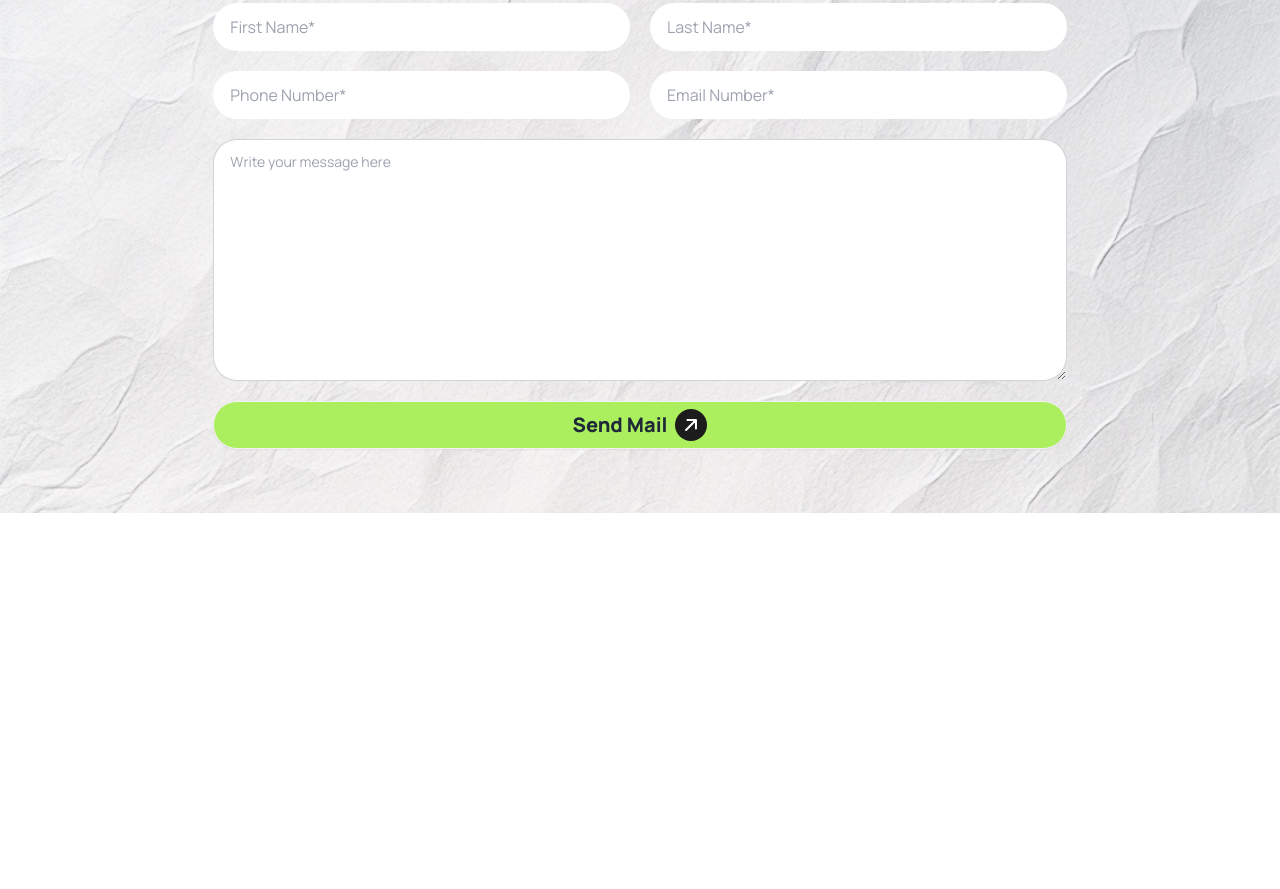
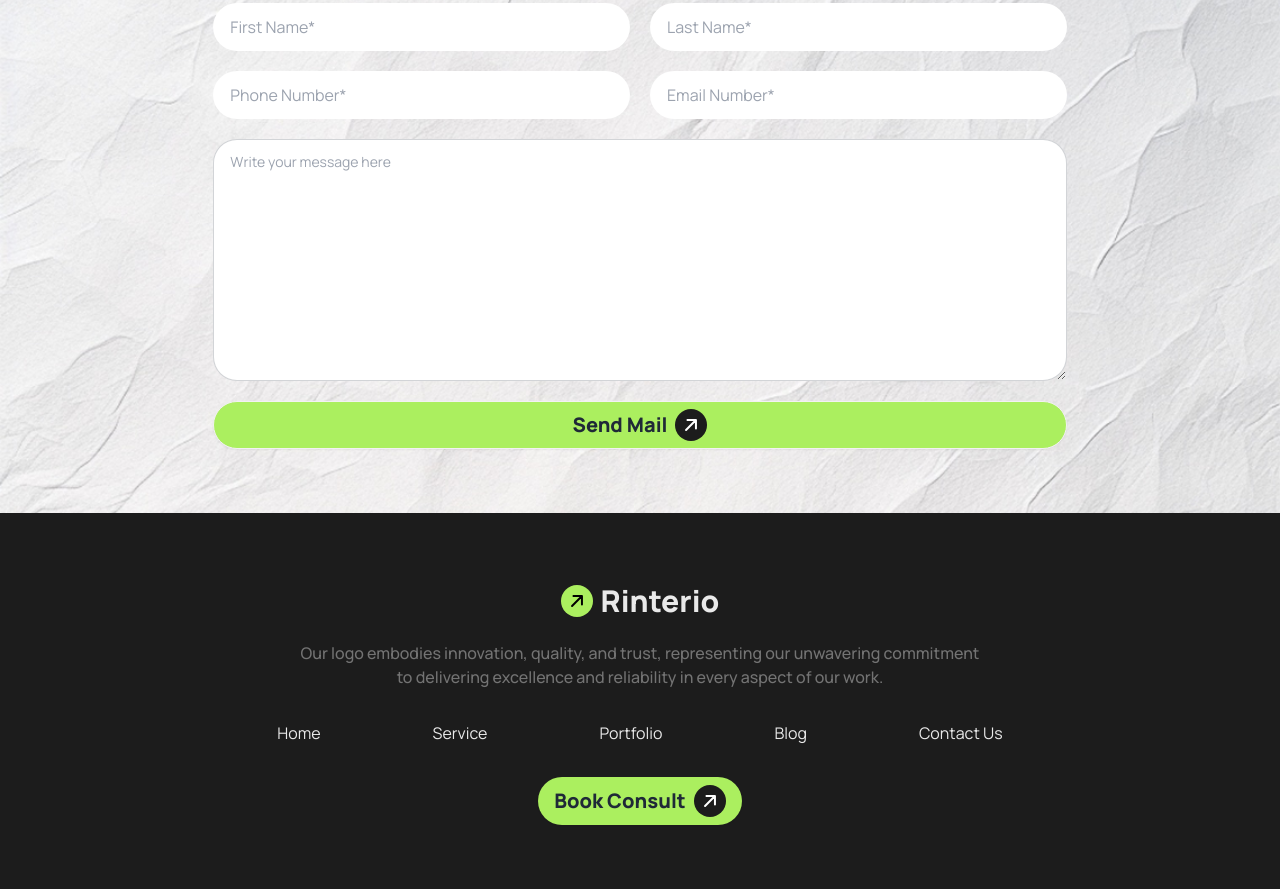
Before and after one commit to IamSAShuvo/batch10-assignment3, a plain HTML site: page index.html in a window 1280 px wide. Shown: the part 3938-4827 px from the top of the page. Before the commit the page ends 4451 px from the top, so only its background shows below. Drawn offline with nearby package versions, Linux system fonts and the light colour scheme.

Commit message:
footer added - all done

```diff
--- a/index.html
+++ b/index.html
@@ -56,6 +56,7 @@
               cardColor2: "#EFDA6E",
               cardColor3: "#A4DAC3",
               cardColor4: "#77AAEA",
+              footerLogoColor: "rgb(233, 233, 233);",
             },
             fontFamily: {
               manrope: "Manrope",
@@ -835,6 +836,82 @@
     </main>
     <!-- Main Section End -->
 
-    <footer></footer>
+    <!-- Footer Section Start -->
+    <footer class="bg-arrowBackground">
+      <div
+        class="w-10/12 lg:w-8/12 mx-auto pt-16 pb-16 flex flex-col gap-8 lg:items-center"
+      >
+        <!-- Footer Logo and Description -->
+        <div class="lg:w-4/5 flex items-center flex-col gap-4">
+          <a
+            class="btn btn-ghost hover:bg-primary text-3xl text-footerLogoColor hover:text-black font-extrabold"
+          >
+            <div
+              class="bg-primary rounded-full p-1 flex items-center justify-center"
+            >
+              <svg
+                xmlns="http://www.w3.org/2000/svg"
+                class="h-6 w-6 text-black -rotate-45"
+                fill="none"
+                viewBox="0 0 24 24"
+                stroke="currentColor"
+              >
+                <path
+                  stroke-linecap="round"
+                  stroke-linejoin="round"
+                  stroke-width="2"
+                  d="M5 12h14m0 0l-6 6m6-6l-6-6"
+                />
+              </svg>
+            </div>
+            Rinterio
+          </a>
+          <p class="text-textColorDesc2 font-medium text-base text-center">
+            Our logo embodies innovation, quality, and trust, representing our
+            unwavering commitment to delivering excellence and reliability in
+            every aspect of our work.
+          </p>
+        </div>
+
+        <!-- Footer Links -->
+
+        <nav
+          class="flex flex-col lg:flex-row lg:justify-between items-center gap-8 lg:gap-28"
+        >
+          <a class="link link-hover text-footerLogoColor">Home</a>
+          <a class="link link-hover text-footerLogoColor">Service</a>
+          <a class="link link-hover text-footerLogoColor">Portfolio</a>
+          <a class="link link-hover text-footerLogoColor">Blog</a>
+          <a class="link link-hover text-footerLogoColor">Contact Us</a>
+        </nav>
+
+        <!-- Button -->
+        <button
+          class="btn text-xl font-extrabold bg-primary border-none rounded-full hover:bg-lime-500 lg:col-span-full"
+        >
+          Book Consult
+          <div
+            class="bg-arrowBackground rounded-full p-1 flex items-center justify-center"
+          >
+            <svg
+              xmlns="http://www.w3.org/2000/svg"
+              class="h-6 w-6 text-white -rotate-45"
+              fill="none"
+              viewBox="0 0 24 24"
+              stroke="currentColor"
+            >
+              <path
+                stroke-linecap="round"
+                stroke-linejoin="round"
+                stroke-width="2"
+                d="M5 12h14m0 0l-6 6m6-6l-6-6"
+              />
+            </svg>
+          </div>
+        </button>
+      </div>
+    </footer>
+
+    <!-- Footer Section End -->
   </body>
 </html>
```
